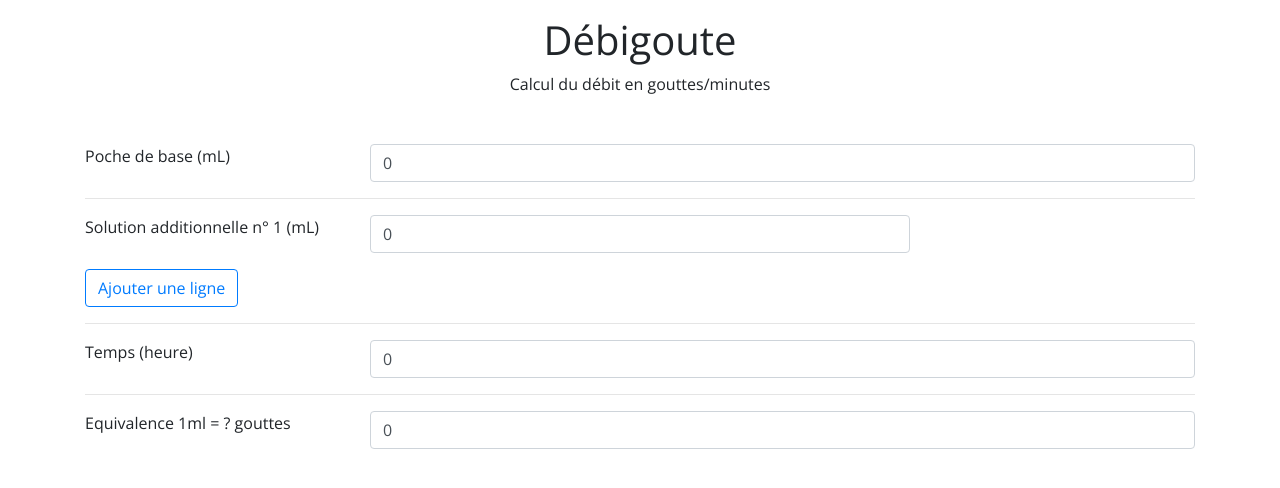
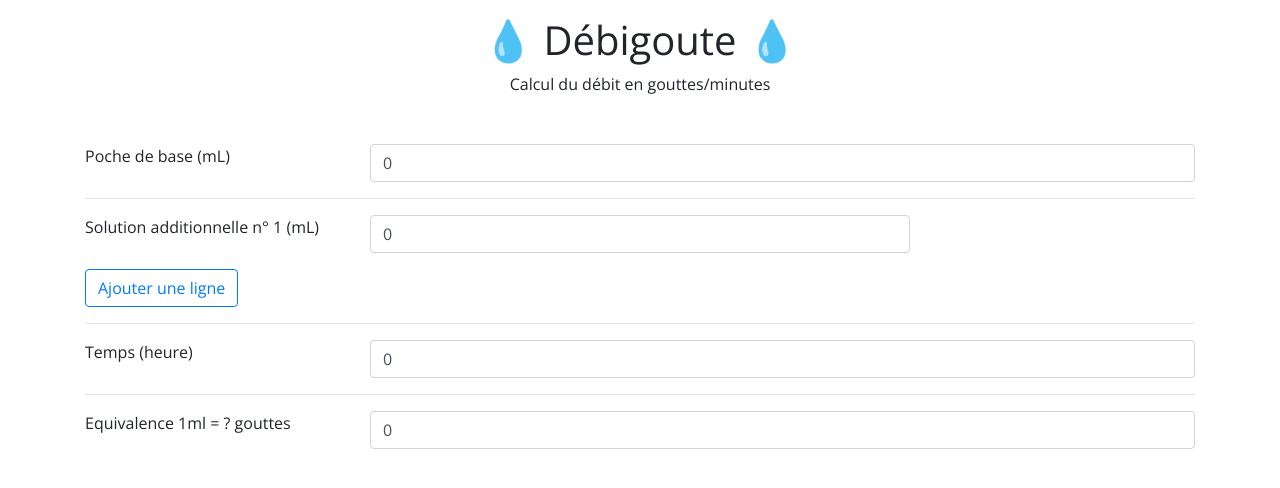
Before and after one commit to remirobichet/debigoute, a Nuxt app: page / in a window 1280 px wide. Shown: the top 488 px of the page. Built offline with nearby package versions, Linux system fonts and the light colour scheme.

Commit message:
:lipstick: Add emoji to title

```diff
--- a/layouts/default.vue
+++ b/layouts/default.vue
@@ -1,7 +1,7 @@
 <template>
   <div>
     <header class="mt-3 mb-5">
-      <h1 class="title">Débigoute</h1>
+      <h1 class="title">💧 Débigoute 💧</h1>
       <p class="sub-title">Calcul du débit en gouttes/minutes</p>
     </header>
     <Nuxt />
```
